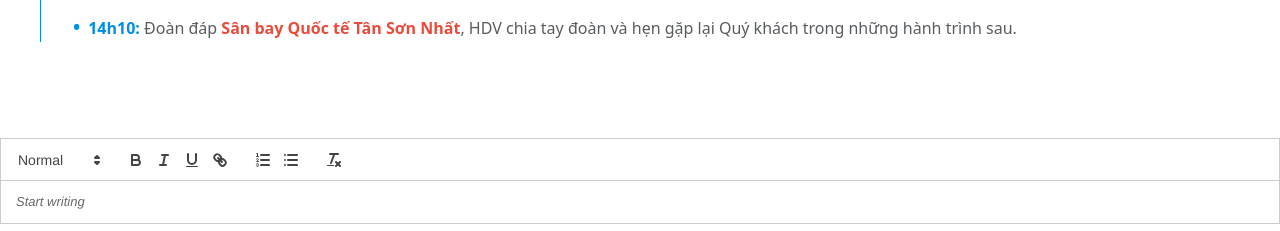
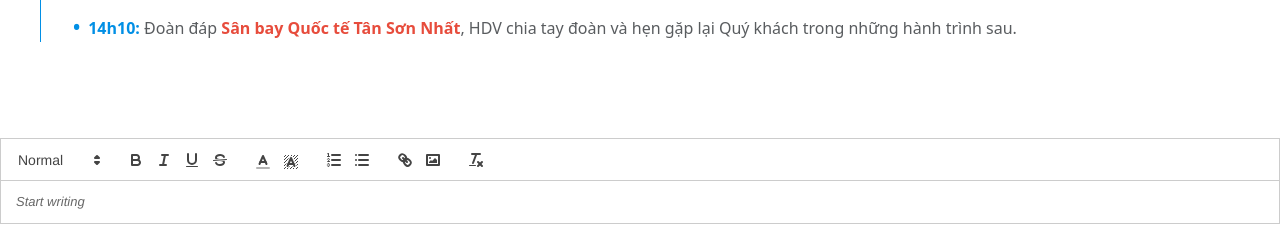
Before and after one commit to toannguyen0312/vinagroup, a React (Create React App) app in the folder client/: page /du-lich-nuoc-ngoai/tour-nhat-ban in a window 1280 px wide. Shown: the part 3340-3571 px from the top of the page. Built offline with nearby package versions, Linux system fonts and the light colour scheme.

Commit message:
new changes for Tour Nhat Ban

```diff
--- a/client/src/layout/du-lich-nuoc-ngoai/chau-a/tour-nhat-ban/TextEditor.js
+++ b/client/src/layout/du-lich-nuoc-ngoai/chau-a/tour-nhat-ban/TextEditor.js
@@ -4,7 +4,31 @@
 import "react-quill/dist/quill.snow.css";
 
 export default function TextEditor() {
-  const [content, setContent] = useState("");
+const [content, setContent] = useState("");
+
+const modules = {
+    toolbar: [
+        [{ header: [1, 2, 3, false] }],
+        ["bold", "italic", "underline", "strike"],
+        [{ color: [] }, { background: [] }], // color pickers
+        [{ list: "ordered" }, { list: "bullet" }],
+        ["link", "image"],
+        ["clean"],
+    ],
+};
+const formats = [
+    "header",
+    "bold",
+    "italic",
+    "underline",
+    "strike",
+    "color",
+    "background",
+    "list",
+    "bullet",
+    "link",
+    "image",
+];
 
   return (
     <>
@@ -12,6 +36,8 @@
         theme="snow"
         value={content}
         onChange={setContent}
+        modules={modules}
+        formats={formats}
         placeholder="Start writing"
       />
 
```
